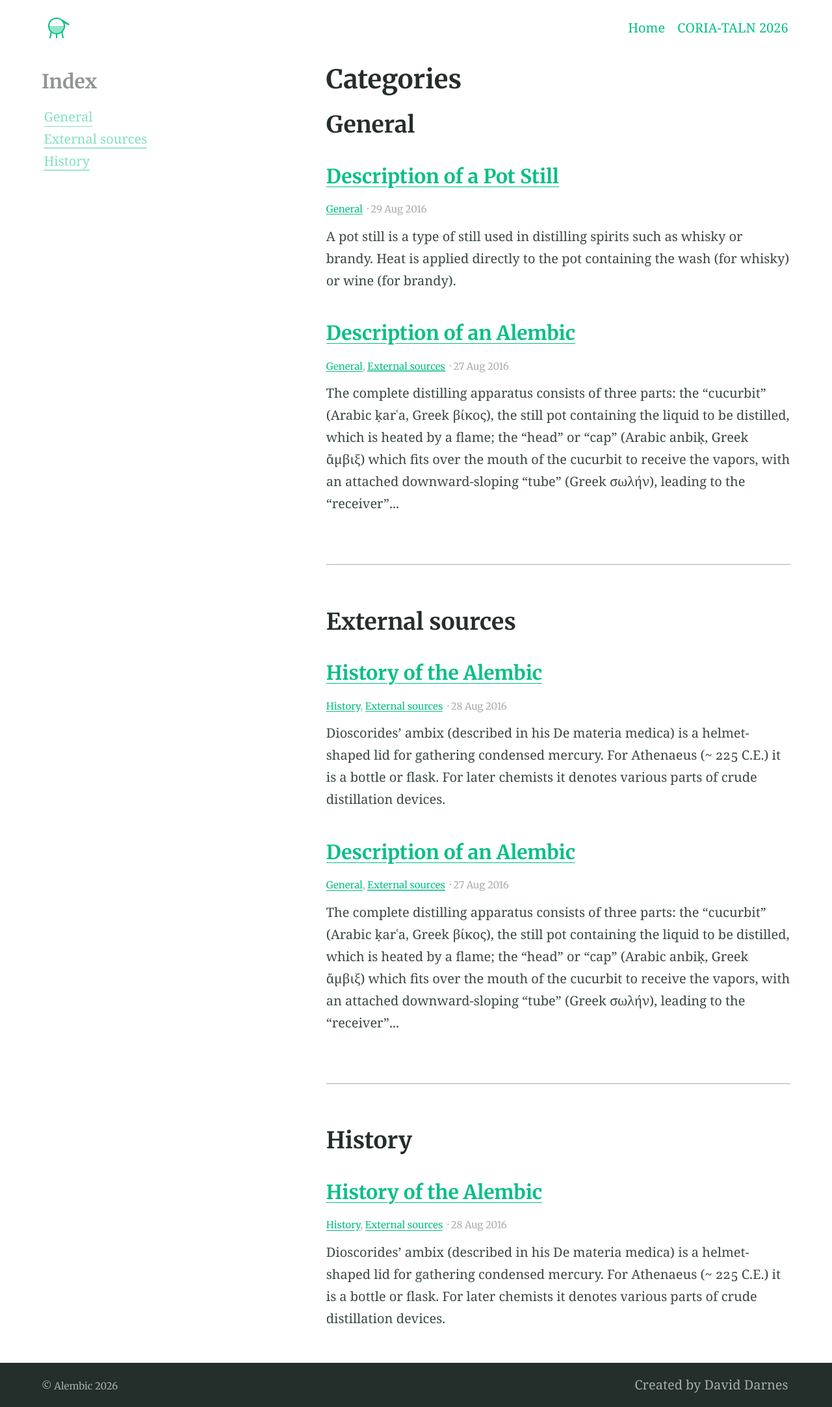
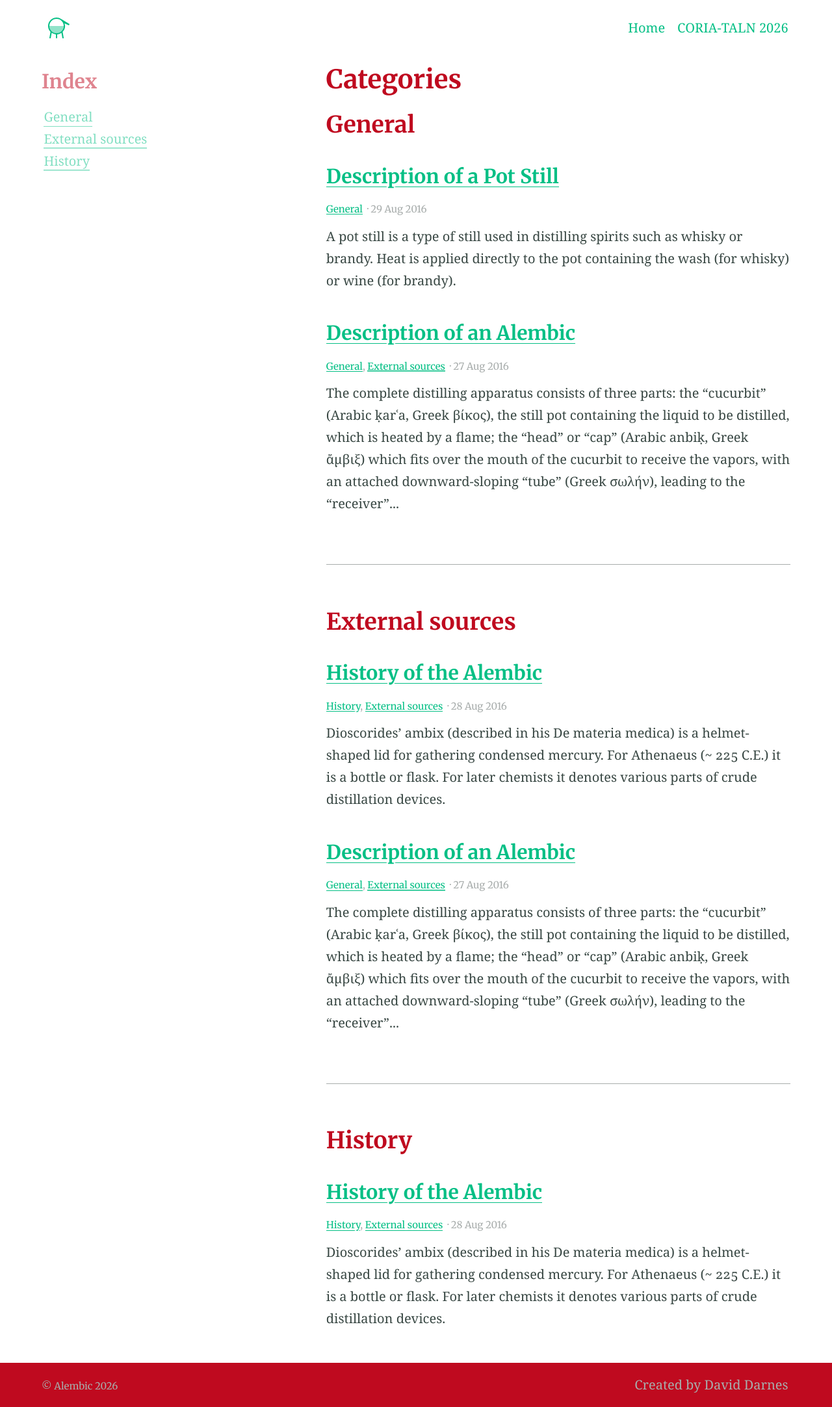
Before and after one commit to arts-workshop/arts-workshop.github.io, a Jekyll site: the page built from categories.md, in a window 1280 px wide. Shown: the whole page at 65% size. Built offline with Jekyll 4.4.1, drawn with Linux system fonts in a browser that asks for light colours.

Commit message:
change heading color

```diff
--- a/_sass/_settings.scss
+++ b/_sass/_settings.scss
@@ -5,7 +5,7 @@ $featureBackgroundColour: #f9fafa !default;
 $accentColour: #05bf85 !default;
 
 // Text colours
-$headingColour: #242e2b !default;
+$headingColour: #BF0A1F !default;
 $bodyColour: #384743 !default;
 $linkColour: #05bf85 !default;
 $hoverColour: #008000 !default;
```
